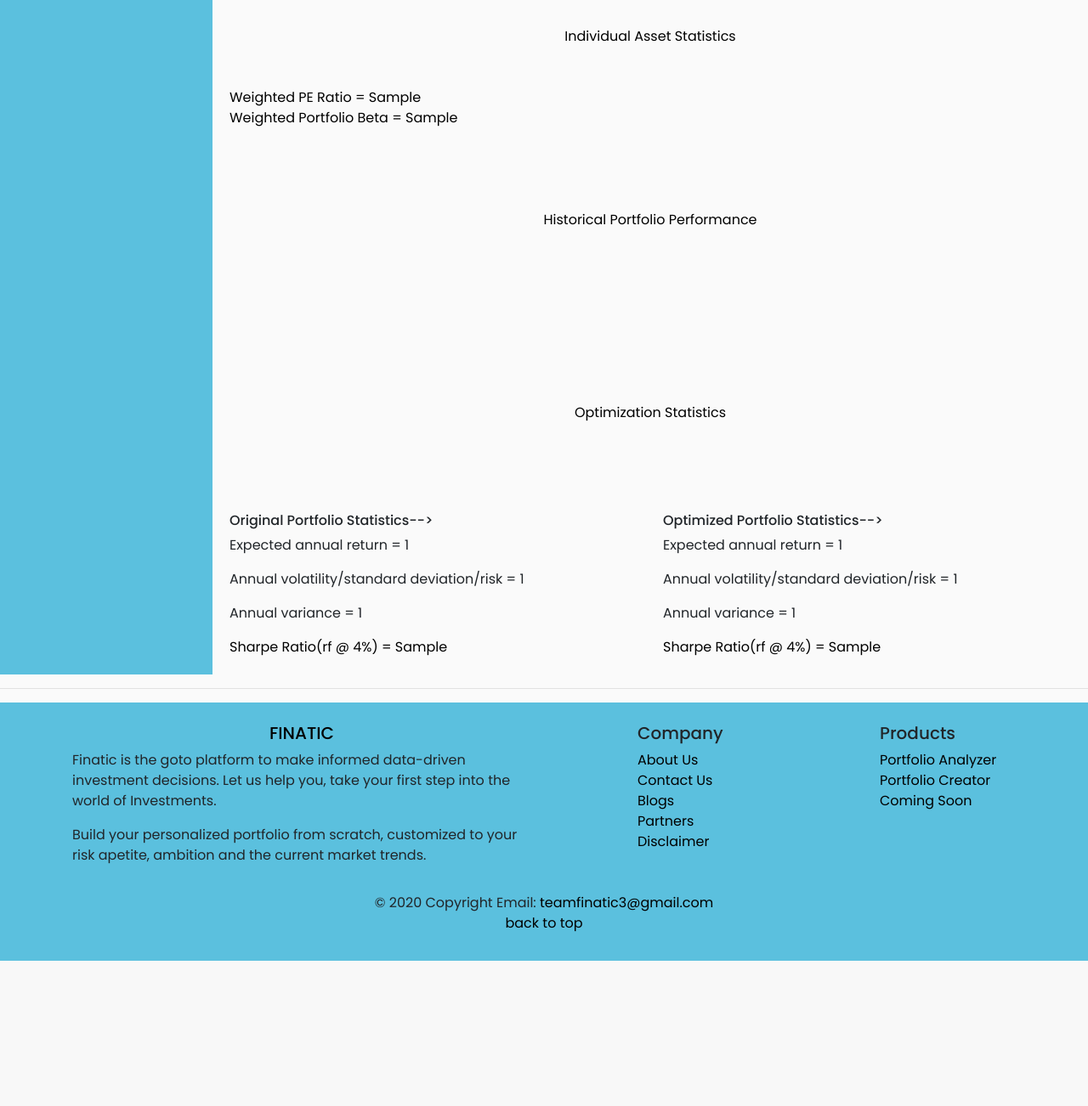
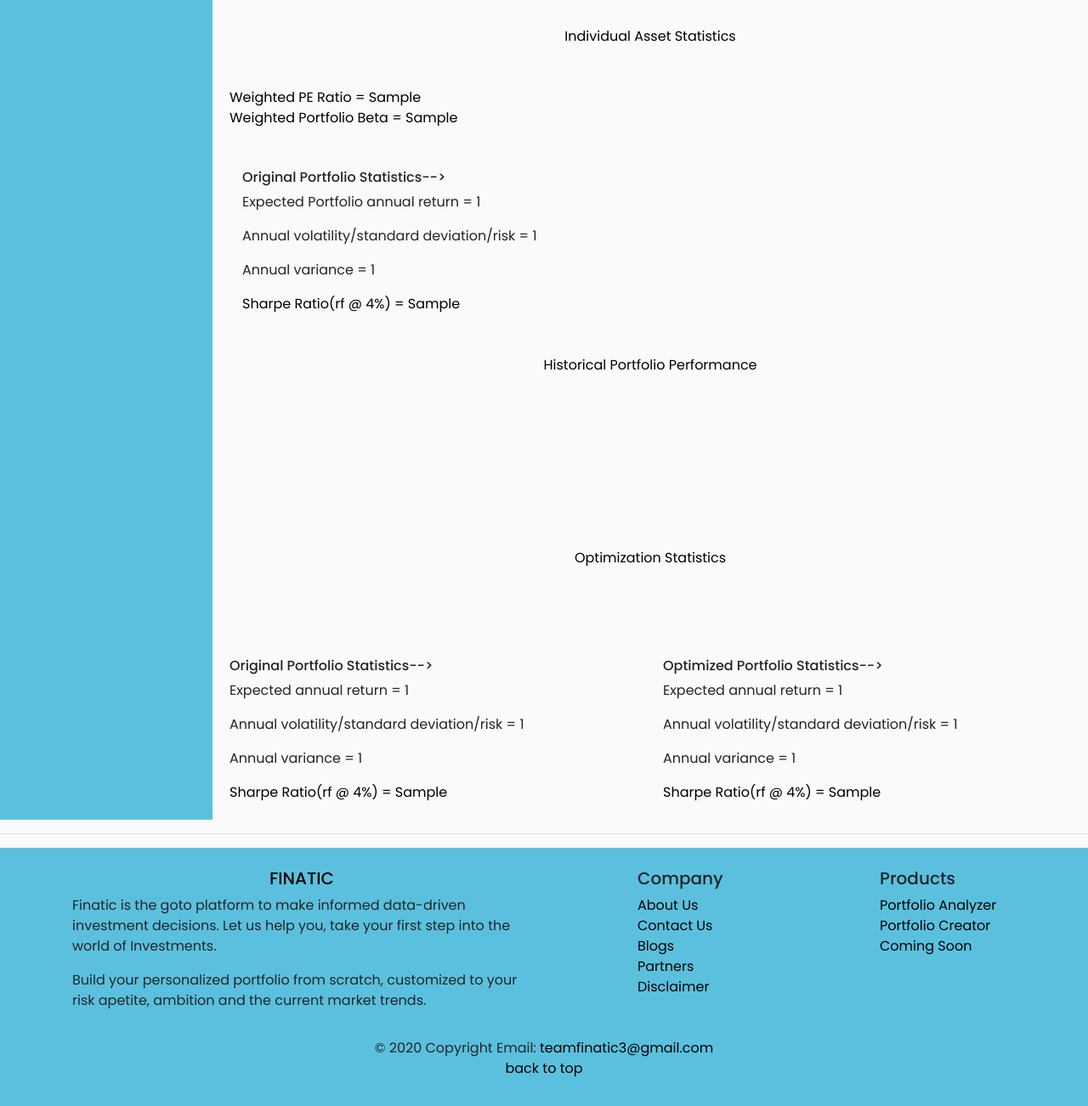
Before and after one commit to Finatic/Finatic, a Django app: template web/templates/product/report.html in a window 1280 px wide. Shown: the part 805-2107 px from the top of the page at 85% size. Before the commit the page ends 1936 px from the top, so only its background shows below. Run offline with Django 3.2, Linux system fonts and the light colour scheme; the template is opened without the code that fills it: most values are stand-ins (such as "Sample title", 1, 10 or a date in 2020); some libraries are stand-ins or nearby versions.

Commit message:
individual risk/return

```diff
--- a/web/templates/product/report.html
+++ b/web/templates/product/report.html
@@ -122,7 +122,16 @@ Portfolio Analyser
             <a href="#" title="Market Dependence">Weighted Portfolio Beta = {{weighted_beta}}</a>
             <br>
             <br>
+            <div id="table_divd"></div>
             <br>
+            <div class="col" style="height: 400;">
+                <h6> Original Portfolio Statistics--></h6>
+                <p>Expected Portfolio annual return = {{percent_ret1}} </p>
+                <p>Annual volatility/standard deviation/risk = {{percent_vols1}}</p>
+                <p>Annual variance = {{percent_var1}}</p>
+                <a href="#" title="Return to Risk Ratio">Sharpe Ratio(rf @ {{ risk_free_rate }}%) =
+                    {{sharpe_ratio1}}</a>
+            </div>
             <br>
             <br>
             <div class="d-flex justify-content-center">
@@ -376,6 +385,31 @@ Portfolio Analyser
         var table = new google.visualization.Table(document.getElementById('table_divc'));
 
         table.draw(data, { showRowNumber: true, width: '100%', height: '100%' });
+    }
+</script>
+
+<!------------------------Individual Expected Table---------------------------------->
+<script type="text/javascript">
+    google.charts.load('current', { 'packages': ['table'] });
+    google.charts.setOnLoadCallback(drawTable);
+
+    function drawTable() {
+        var arr = [[]];
+        var arr = JSON.parse("{{indexp|escapejs}}");
+        var data = new google.visualization.DataTable();
+
+        data.addColumn('string', 'Company');
+        data.addColumn('number', 'Historical Annual Return %');
+        data.addColumn('number', 'Historical Volatility');
+
+
+        data.addRows(
+            arr['1'],
+        );
+
+        var table = new google.visualization.Table(document.getElementById('table_divd'));
+
+        table.draw(data, { showRowNumber: true, width: '50%', height: '100%' });
     }
 </script>
 
```
Also changed, not shown: web/products/solve2.py (+21 -4 lines).
